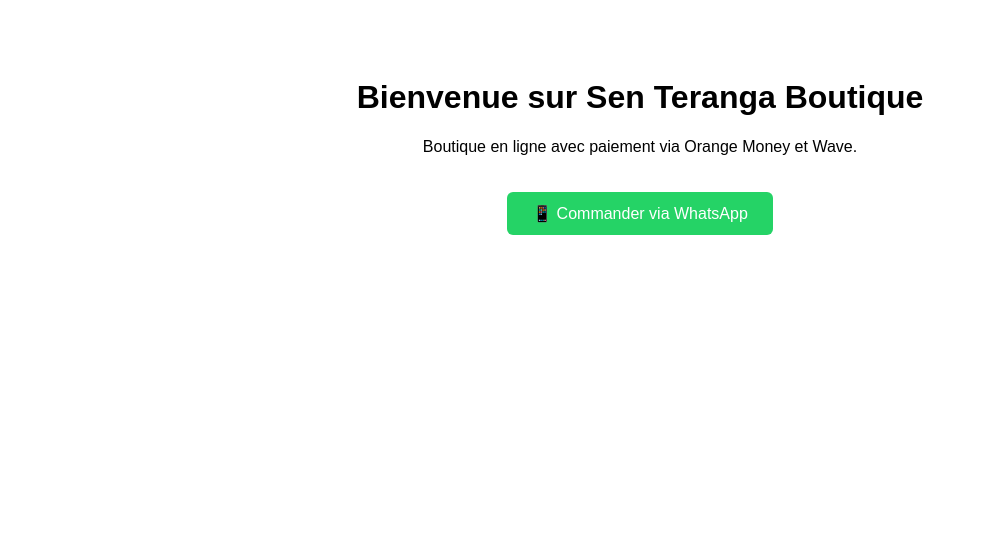
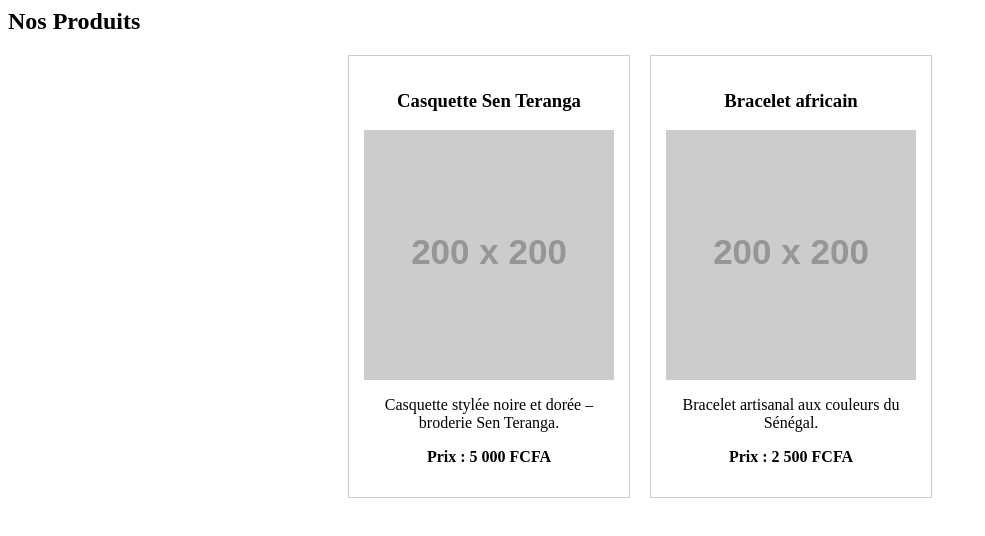
Before and after one commit to bakhdate/Sen-teranga-boutique, a plain HTML site: page index.html in a window 1280 px wide. Shown: the whole page, without its empty margins (0-985 px from the left). Drawn offline with Linux system fonts and the light colour scheme; placeholder pictures from the web are drawn by us.

Commit message:
Update index.html

```diff
--- a/index.html
+++ b/index.html
@@ -1,17 +1,19 @@
-<!DOCTYPE html>
-<html lang="fr">
-<head>
-  <meta charset="UTF-8">
-  <title>Sen Teranga Boutique</title>
-</head>
-<body style="font-family: Arial, sans-serif; text-align: center; padding: 50px;">
-  <h1>Bienvenue sur Sen Teranga Boutique</h1>
-  <p>Boutique en ligne avec paiement via Orange Money et Wave.</p>
+<h2>Nos Produits</h2>
 
-  <a href="https://wa.me/221789464867" target="_blank">
-    <button style="background-color: #25D366; color: white; padding: 12px 25px; border: none; border-radius: 6px; font-size: 16px; cursor: pointer; margin-top: 20px;">
-      📱 Commander via WhatsApp
-    </button>
-  </a>
-</body>
-</html>
+<div style="display: flex; flex-wrap: wrap; gap: 20px; justify-content: center;">
+
+  <div style="border: 1px solid #ccc; padding: 15px; width: 250px; text-align: center;">
+    <h3>Casquette Sen Teranga</h3>
+    <img src="https://via.placeholder.com/200" alt="Casquette" style="width: 100%;">
+    <p>Casquette stylée noire et dorée – broderie Sen Teranga.</p>
+    <p><strong>Prix : 5 000 FCFA</strong></p>
+  </div>
+
+  <div style="border: 1px solid #ccc; padding: 15px; width: 250px; text-align: center;">
+    <h3>Bracelet africain</h3>
+    <img src="https://via.placeholder.com/200" alt="Bracelet" style="width: 100%;">
+    <p>Bracelet artisanal aux couleurs du Sénégal.</p>
+    <p><strong>Prix : 2 500 FCFA</strong></p>
+  </div>
+
+</div>
```
